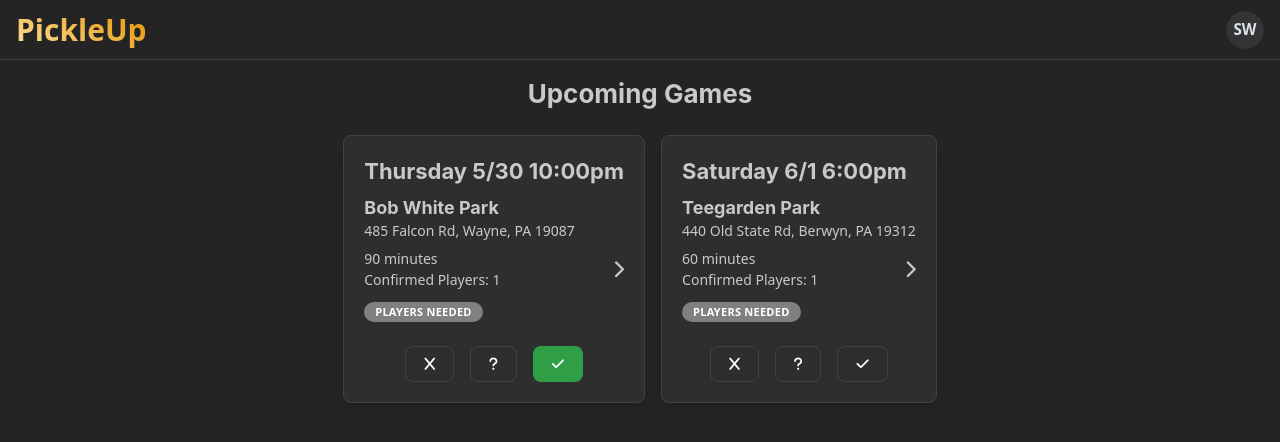
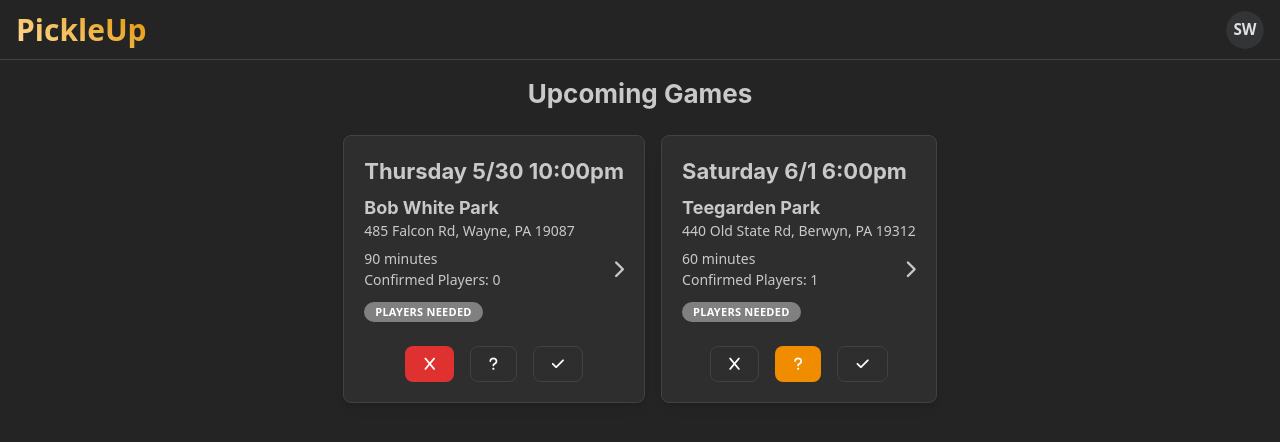
Before and after one commit to szwo/pickleup-next, a Next.js app: page / in a window 1280 px wide. Shown: the top 442 px of the page. Built offline with nearby package versions, Linux system fonts and the light colour scheme.

Commit message:
Sample rsvp functionality

```diff
--- a/src/components/GameCard/gameCard.component.tsx
+++ b/src/components/GameCard/gameCard.component.tsx
@@ -1,11 +1,15 @@
 import type { FC } from 'react';
-import type { Game } from 'types';
+import type { Game, RsvpResponse } from 'types';
 import { Card, Text, Badge, Button, Group, Tooltip, type TooltipProps, Title } from '@mantine/core';
 import dayjs from 'dayjs';
 import useCurrentUser from 'hooks/useCurrentUser';
+import { API_ROUTES } from 'lib/routes';
+import { RsvpRequest } from 'pages/api/updateRsvp';
+import { KeyedMutator, mutate } from 'swr';
 
 type Props = {
     game: Game;
+    mutate: KeyedMutator<Game[]>;
 };
 
 const sharedTooltipProps: Partial<TooltipProps> = {
@@ -34,6 +38,26 @@ const GameCard: FC<Props> = ({ game }) => {
         console.log('clicked on game id: ', id);
     };
 
+    const handleRsvpClick = async (type: RsvpResponse) => {
+        const body: RsvpRequest = {
+            gameId: game.id,
+            playerId: currentUser.id,
+            response: type,
+        };
+
+        const init: RequestInit = {
+            method: 'POST',
+            body: JSON.stringify(body),
+            headers: {
+                accept: 'application/json',
+                'content-type': 'application/json',
+            },
+        };
+
+        await fetch(API_ROUTES.updateRsvp, init);
+        mutate(API_ROUTES.games);
+    };
+
     return (
         <Card id={`game-card-${id}`} shadow="sm" padding="lg" radius="md" withBorder>
             <div className="cursor-pointer" role="button" aria-label="Open game details" onClick={handleDetailsClick}>
@@ -59,17 +83,35 @@ const GameCard: FC<Props> = ({ game }) => {
             <div className="flex justify-center mt-2">
                 <Group>
                     <Tooltip {...sharedTooltipProps} label="Decline">
-                        <Button color="red" mt="md" radius="md" variant={declined ? undefined : 'default'}>
+                        <Button
+                            color="red"
+                            mt="md"
+                            radius="md"
+                            variant={declined ? undefined : 'default'}
+                            onClick={() => handleRsvpClick('declined')}
+                        >
                             <i className="fa-solid fa-x" />
                         </Button>
                     </Tooltip>
                     <Tooltip {...sharedTooltipProps} label="Tentative">
-                        <Button color="yellow" mt="md" radius="md" variant={tentative ? undefined : 'default'}>
+                        <Button
+                            color="yellow"
+                            mt="md"
+                            radius="md"
+                            variant={tentative ? undefined : 'default'}
+                            onClick={() => handleRsvpClick('tentative')}
+                        >
                             <i className="fa-solid fa-question" />
                         </Button>
                     </Tooltip>
                     <Tooltip {...sharedTooltipProps} label="Accept">
-                        <Button color="green" mt="md" radius="md" variant={accepted ? undefined : 'default'}>
+                        <Button
+                            color="green"
+                            mt="md"
+                            radius="md"
+                            variant={accepted ? undefined : 'default'}
+                            onClick={() => handleRsvpClick('accepted')}
+                        >
                             <i className="fa-solid fa-check" />
                         </Button>
                     </Tooltip>
--- a/src/components/GamesList/gamesList.component.tsx
+++ b/src/components/GamesList/gamesList.component.tsx
@@ -1,19 +1,31 @@
-import { Title } from '@mantine/core';
+import { Loader, Title } from '@mantine/core';
 import GameCard from 'components/GameCard';
-import type { FC } from 'react';
+import { fetcher } from 'lib/fetch';
+import { API_ROUTES } from 'lib/routes';
+import { useEffect, useState, type FC } from 'react';
+import useSWR from 'swr';
 import type { Game } from 'types';
 
-type Props = {
-    games: Array<Game>;
-};
+const GamesList: FC = () => {
+    const { data, isLoading, mutate } = useSWR<Array<Game>>(API_ROUTES.games, fetcher);
+    const [gamesList, setGamesList] = useState<Array<Game>>([]);
 
-const GamesList: FC<Props> = ({ games }) => {
+    useEffect(() => {
+        if (!isLoading && data) {
+            setGamesList(data);
+        }
+    }, [isLoading, data]);
+
+    if (isLoading) {
+        return <Loader />;
+    }
+
     return (
         <>
             <Title order={2}>Upcoming Games</Title>
             <div className="flex flex-wrap justify-center gap-4 my-6 mx-4">
-                {games.map(game => (
-                    <GameCard key={game.id} game={game} />
+                {gamesList.map(game => (
+                    <GameCard key={game.id} game={game} mutate={mutate} />
                 ))}
             </div>
         </>
--- a/src/lib/routes.ts
+++ b/src/lib/routes.ts
@@ -1,3 +1,4 @@
 export const API_ROUTES = {
     games: '/api/games',
+    updateRsvp: '/api/updateRsvp',
 };
--- /dev/null
+++ b/src/lib/sampleData/gamesList.json
@@ -0,0 +1,29 @@
+[
+  {
+    "id": "randomGame",
+    "start": "2024-05-30T22:00:00.000Z",
+    "durationInMinutes": 90,
+    "location": {
+      "id": "randomLocation",
+      "name": "Bob White Park",
+      "address": "485 Falcon Rd, Wayne, PA 19087"
+    },
+    "players": {
+      "samplePlayer1": "declined"
+    }
+  },
+  {
+    "id": "randomGame2",
+    "start": "2024-06-01T18:00:00.000Z",
+    "durationInMinutes": 60,
+    "location": {
+      "id": "randomLocation2",
+      "name": "Teegarden Park",
+      "address": "440 Old State Rd, Berwyn, PA 19312"
+    },
+    "players": {
+      "samplePlayer2": "accepted",
+      "samplePlayer1": "tentative"
+    }
+  }
+]
--- a/src/lib/sampleGameData.ts
+++ b/src/lib/sampleGameData.ts
@@ -1,4 +1,5 @@
 import { Game, Location, Player } from 'types';
+import gamesList from './sampleData/gamesList.json';
 
 export const samplePlayer: Player = {
     id: 'samplePlayer1',
@@ -6,41 +7,22 @@ export const samplePlayer: Player = {
     lastName: 'Wong',
 };
 
-const samplePlayer2: Player = {
+export const samplePlayer2: Player = {
     id: 'samplePlayer2',
     firstName: 'Oreo',
     lastName: 'Pet',
 };
 
-const sampleLocation: Location = {
+export const sampleLocation: Location = {
     id: 'randomLocation',
     name: 'Bob White Park',
     address: '485 Falcon Rd, Wayne, PA 19087',
 };
 
-const sampleLocation2: Location = {
+export const sampleLocation2: Location = {
     id: 'randomLocation2',
     name: 'Teegarden Park',
     address: '440 Old State Rd, Berwyn, PA 19312',
 };
 
-export const sampleData: Array<Game> = [
-    {
-        id: 'randomGame',
-        start: '2024-05-30T22:00:00.000Z',
-        durationInMinutes: 90,
-        location: sampleLocation,
-        players: {
-            [samplePlayer.id]: 'accepted',
-        },
-    },
-    {
-        id: 'randomGame2',
-        start: '2024-06-01T18:00:00.000Z',
-        durationInMinutes: 60,
-        location: sampleLocation2,
-        players: {
-            [samplePlayer2.id]: 'accepted',
-        },
-    },
-];
+export const sampleData = gamesList as unknown as Array<Game>;
--- a/src/pages/api/games.ts
+++ b/src/pages/api/games.ts
@@ -1,19 +1,30 @@
 import { sampleData } from 'lib/sampleGameData';
 import { NextApiRequest, NextApiResponse } from 'next';
 import type { Game } from 'types';
+import fs from 'fs';
 
 const simulateAsync = async <T>(result: T) => {
     return new Promise<T>(resolve => {
-        setTimeout(() => resolve(result), 3000);
+        setTimeout(() => resolve(result), 0);
     });
 };
+
+const SAMPLE_FILE_LOCATION = 'src/lib/sampleData/gamesList.json';
 
 const handler = async (req: NextApiRequest, res: NextApiResponse) => {
     if (req.method !== 'GET') {
         return res.status(400).json({ error: 'Bad request' });
     }
 
+    console.log({ dir: __dirname });
+
     const data = await simulateAsync<Array<Game>>(sampleData);
+
+    if (fs.readFileSync(SAMPLE_FILE_LOCATION)) {
+        const file = fs.readFileSync(SAMPLE_FILE_LOCATION, { encoding: 'utf8' });
+        const gameData = JSON.parse(file);
+        console.log(gameData);
+    }
 
     return res.status(200).json(data);
 };
--- /dev/null
+++ b/src/pages/api/updateRsvp.ts
@@ -0,0 +1,41 @@
+import type { NextApiRequest, NextApiResponse } from 'next';
+import type { Game, RsvpResponse } from 'types';
+import fs from 'fs';
+
+export type RsvpRequest = {
+    gameId: string;
+    playerId: string;
+    response: RsvpResponse;
+};
+
+const SAMPLE_FILE_LOCATION = 'src/lib/sampleData/gamesList.json';
+
+const handler = async (req: NextApiRequest, res: NextApiResponse) => {
+    if (req.method !== 'POST') {
+        return res.status(400).json({ error: 'Bad request' });
+    }
+
+    const { gameId, playerId, response } = req.body as RsvpRequest;
+
+    if (fs.readFileSync(SAMPLE_FILE_LOCATION)) {
+        const file = fs.readFileSync(SAMPLE_FILE_LOCATION, { encoding: 'utf8' });
+        const gamesList = JSON.parse(file) as Array<Game>;
+
+        const newGamesList = structuredClone(gamesList);
+
+        const game = newGamesList.find(game => game.id === gameId);
+
+        if (!game) {
+            return res.status(404);
+        }
+
+        game.players[playerId] = response;
+
+        fs.writeFileSync(SAMPLE_FILE_LOCATION, JSON.stringify(newGamesList, null, 2), 'utf8');
+        return res.status(201).json(newGamesList);
+    }
+
+    return res.status(200);
+};
+
+export default handler;
--- a/src/pages/index.tsx
+++ b/src/pages/index.tsx
@@ -1,30 +1,10 @@
 import GamesList from 'components/GamesList';
-import { useEffect, useState, type FC } from 'react';
-import { Loader } from '@mantine/core';
-import useSWR from 'swr';
-import { fetcher } from 'lib/fetch';
-import { Game } from 'types';
-import { API_ROUTES } from 'lib/routes';
+import { type FC } from 'react';
 
 const Home: FC = () => {
-    const { data, isLoading } = useSWR<Array<Game>>(API_ROUTES.games, fetcher);
-    const [gamesList, setGamesList] = useState<Array<Game>>([]);
-
-    useEffect(() => {
-        if (!isLoading && data) {
-            setGamesList(data);
-        }
-    }, [isLoading, data]);
-
     return (
         <div className="flex flex-col justify-center items-center">
-            {/* <button
-                className=" text-white bg-blue-700 hover:bg-blue-800 focus:ring-4 focus:ring-blue-300 font-medium rounded-lg text-sm px-5 py-2.5 me-2 dark:bg-blue-600 dark:hover:bg-blue-700 focus:outline-none dark:focus:ring-blue-800"
-                onClick={handleFetchDataClick}
-            >
-                Fetch Some Posts!
-            </button> */}
-            {isLoading ? <Loader /> : <GamesList games={gamesList} />}
+            <GamesList />
         </div>
     );
 };
```
Also changed, not shown: 1 other file (tests, documents, lock files or other folders).
